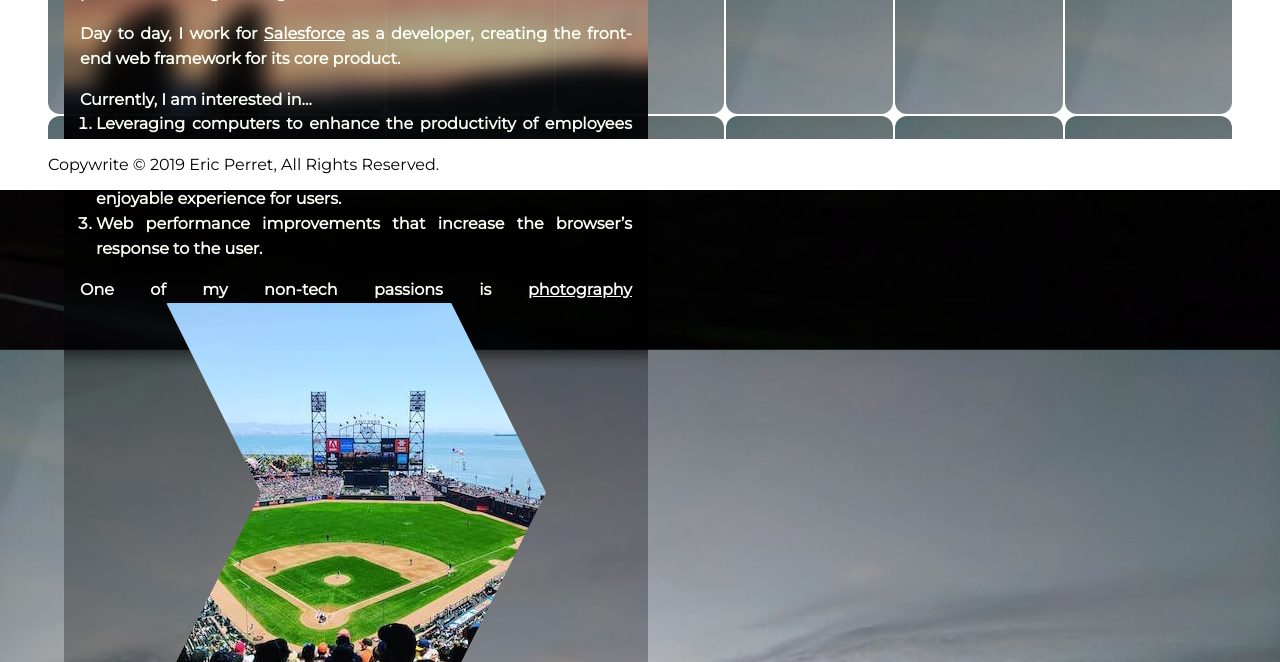
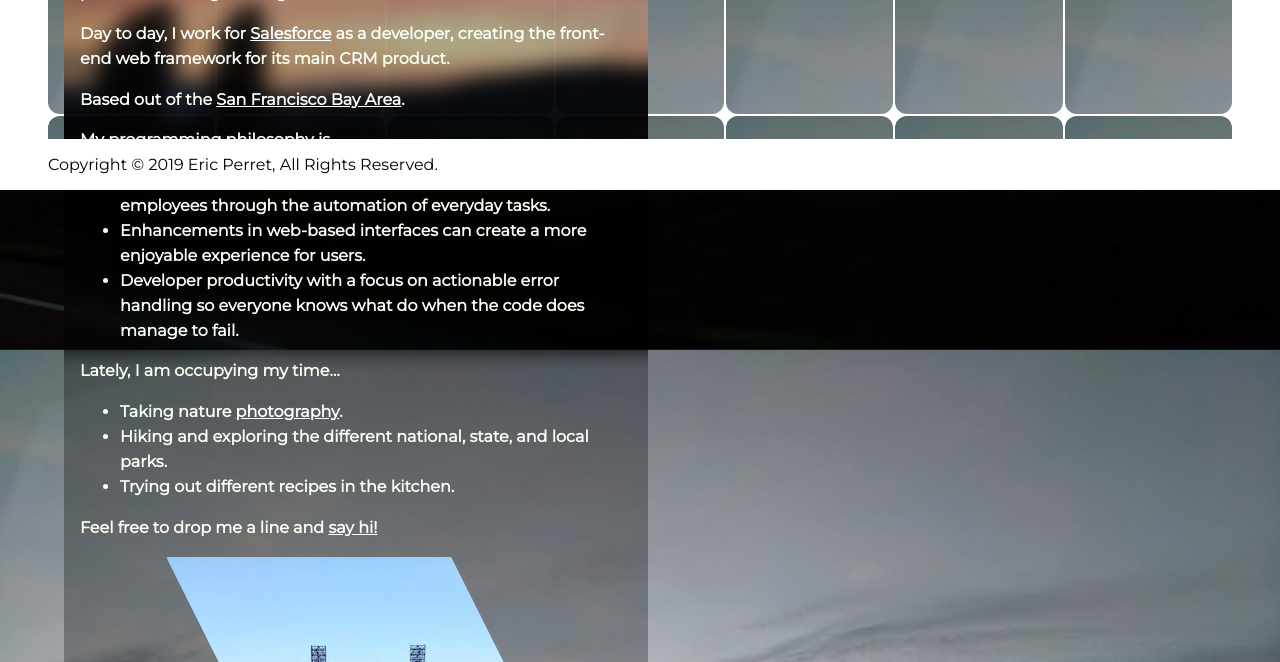
Before and after one commit to humaknlght/ericperretsinfo, a plain HTML site: page src/index.html in a window 1280 px wide. Shown: the part 610-1272 px from the top of the page. Drawn offline with Linux system fonts and the light colour scheme.

Commit message:
Added new text content to help with SEO

```diff
--- a/src/-(Hire_me_for_my_wicked_CSS_skills)-.css
+++ b/src/-(Hire_me_for_my_wicked_CSS_skills)-.css
@@ -115,7 +115,7 @@ button {
     color: #fafff6;
     line-height: 1.55556;
     width: calc(600px - 1em);
-    height: 79rem;
+    height: 90rem;
     position: absolute;
     overflow: hidden;
     border-radius: 2px;
@@ -147,15 +147,10 @@ button {
     pointer-events: auto;
     border-bottom: 0;
     padding: 1rem 1rem .5rem 1rem;
-    text-align: justify;
     position: absolute;
 }
 .content p + p {
     padding-top: 1em
-}
-.content ol {
-    margin-top: 0;
-    padding-left: 1rem
 }
 .tagline {
     font-size: 1.5rem;
@@ -181,6 +176,7 @@ nav {
     text-align: center;
     display: inline-block;
     width: 100%;
+    padding-top: 1rem;
 }
 .insta-photo {
     border-radius: 2px;
@@ -496,7 +492,7 @@ body {
     .content {
         margin-top: 7.5rem;
         width: calc(100% - 1rem);
-        height: 84rem;
+        height: 93rem;
     }
     .title > span {
         font-size: 4rem;
--- a/src/index.html
+++ b/src/index.html
@@ -6,7 +6,7 @@
         <meta name="twitter:card" content="summary" /><meta name="twitter:site" content="@humaknlght" />
         <meta name="twitter:creator" content="@humaknlght" />
         <meta property="og:title" content="Eric Perret&#8217;s Info"/>
-        <meta property="og:description" content="Eric Perret&#8217;s online portfolio detailing information about my work with websites and photography."/>
+        <meta property="og:description" content="Eric Perret works for Salesforce as a full stack developer, creating the front-end web framework for its main CRM product. Artist, Tea Aficionado, Outdoor Enthusiast."/>
         <meta property="og:url" content="https://www.ericperrets.info"/>
         <meta property="og:type" content="profile"/>
         <meta property="og:image" content="https://www.ericperrets.info/img/me2.jpg"/>
@@ -16,14 +16,14 @@
         <meta property="profile:gender" content="male">
         <meta property="profile:username" content="perret.eric">
         <link href="-(Hire_me_for_my_wicked_CSS_skills)-.css" rel="stylesheet" type="text/css" media="screen"/>
-        <meta name="description" content="Eric Perret&#39;s online portfolio detailing information about my work with websites and photography."/>
-        <meta name="keywords" content="Eric, Perret, Eric Perret, Eric, Eric Perret&#39;s.Info, Resume, Web, HTML, User Interface, UI, JavaScript, JS, Java, Developer, Usability, Performance, XHTML, DHTML, CSS, DOJO, ExtJS, AJAX, JAVA Swing, JSP, JSTL, Spring Core, MVC, Tiles, SQL, XML, VB.NET, ASP.NET, SFTP, FTP, WebSphere, PC, Mac, UNIX, IBM Mainframe, photo, photography"/>
+        <meta name="description" content="Eric Perret works for Salesforce as a full stack developer, creating the front-end web framework for its main CRM product. Artist, Tea Aficionado, Outdoor Enthusiast."/>
+        <meta name="keywords" content="Eric, Perret, Eric Perret, Eric, Eric Perret&#39;s.Info, Resume, Web, HTML, User Interface, UI, UX, JavaScript, JS, Java, Developer, Usability, User Experience, Performance, XHTML, DHTML, CSS, Polymer, Angular, AJAX, Spring Core, MVC, SQL, XML, photo, photography"/>
         <meta name="application-name" content="Eric Perret&#8217;s Info online portfolio"/>
         <meta name="msapplication-TileColor" content="#74777e"/>
         <link href="https://fonts.googleapis.com/css?family=Cinzel:900%7CMontserrat&amp;subset=latin" rel="stylesheet">
+        <script defer importance="high" src="does_anyone_actually_see_these_messages.js"></script>
         <link rel="canonical" href="https://www.ericperrets.info/"/>
         <link rel="publisher" href="https://plus.google.com/+ericperret"/>
-        <script defer src="does_anyone_actually_see_these_messages.js"></script>
     </head>
 <body class="fontsLoaded">
 <div class="body">
@@ -53,23 +53,28 @@
     <header><h1 class="font title" title="⠗⠊⠉ ⠏⠑⠗⠗⠑⠞"><span><span class="clip-text" contenteditable="true" spellcheck="false">Eric Perret</span></span></h1></header>
     <div class="font content">
         <main contenteditable="true" spellcheck="false">
-            <div class="meHolder"><a href="#" id="me" contenteditable="false"><img width="200" height="200" class="me" src="img/me.jpg" alt="Portrait of Eric Perret (Me)"/></a></div>
+            <div class="meHolder"><a href="#" id="me" contenteditable="false"><img width="200" height="200" class="me" src="img/perret.jpg" alt="Portrait of Eric Perret (Me)" title="Portrait of Eric Perret (Me)"/></a></div>
             <p class="tagline">Programmer<br/>Artist<br/>Tea Aficionado<br/>Outdoor Enthusiast.</p>
             <p>For the past <time datetime="2000">18 years</time>, I have been building <b>Web Applications</b> in some fashion or another from <b>UX</b>/<b>Accessibility</b> to <b>full-stack dev</b> to <b>performance engineering.</b></p>
-            <p>Day to day, I work for <a contenteditable="false" href="https://www.salesforce.com">Salesforce</a> as a developer, creating the front-end web framework for its core product.</p>
-            <p>Currently, I am interested in&hellip;</p>
-            <ol>
+            <p>Day to day, I work for <a contenteditable="false" href="https://www.salesforce.com">Salesforce</a> as a developer, creating the front-end web framework for its main CRM product.</p>
+            <p>Based out of the <a contenteditable="false" href="https://goo.gl/maps/mPQSeoEmtm12">San Francisco Bay Area</a>.</p>
+            <p>My programming philosophy is&hellip;</p>
+            <ul>
                 <li>Leveraging computers to enhance the productivity of employees through the automation of everyday tasks.</li>
-                <li>Improvements in web-based interfaces can create a more enjoyable experience for users.</li>
-                <li>Web performance improvements that increase the browser&rsquo;s response to the user.</li>
-            </ol>
-            <p>One of my non-tech passions is <a contenteditable="false" href="https://500px.com/ericahperret">photography</a>
-                <span class="insta-wrapper"><a contenteditable="false" href="https://www.instagram.com/p/BWvcFx-B9jW/"><img width="380" height="380" class="insta-photo" src="img/bball.jpg" alt="Thank you @salesforce #autohash #SanFrancisco #UnitedStates #California #stadium #competition #baseball #athlete #audience #crowd #group #spectator #outfit #people #ball #uniform #enthusiasm #soccer #pitcher #game" /></a></span>
+                <li>Enhancements in web-based interfaces can create a more enjoyable experience for users.</li>
+                <li>Developer productivity with a focus on actionable error handling so everyone knows what do when the code does manage to fail.</li>
+            </ul>
+            <p>Lately, I am occupying my time&hellip;</p>
+            <ul>
+                <li>Taking nature <a contenteditable="false" href="https://500px.com/ericahperret">photography</a>.</li>
+                <li>Hiking and exploring the different national, state, and local parks.</li>
+                <li>Trying out different recipes in the kitchen.</li>
+            </ul>
+            <p>Feel free to drop me a line and <a contenteditable="false" href="mailto:contact@ericperrets.info?subject=Hi!&body=Just%20wanted%20to%20say%20hi%20and%20tell%20you%20how%20awesome%20your%20website%20is.">say hi!</a><span class="insta-wrapper"><a contenteditable="false" href="https://www.instagram.com/p/BWvcFx-B9jW/"><img width="380" height="380" class="insta-photo" importance="low" src="img/bball.jpg" alt="Thank you @salesforce #autohash #SanFrancisco #UnitedStates #California #stadium #competition #baseball #athlete #audience #crowd #group #spectator #outfit #people #ball #uniform #enthusiasm #soccer #pitcher #game" /></a></span>
             </p>
-            <p>Based in the <a contenteditable="false" href="https://goo.gl/maps/mPQSeoEmtm12">San Francisco Bay Area</a>, where I spend an awful lot of time hiking around different national, state, and local parks.</p>
         </main>
     </div>
-    <footer><div>Copywrite &copy; 2019 Eric Perret, All Rights Reserved.</div></footer>
+    <footer><div>Copyright &copy; 2019 Eric Perret, All Rights Reserved.</div></footer>
 </div>
 <div class="backgroundWrapper">
     <div class="grid background" role="presentation"></div>
@@ -80,7 +85,7 @@
     "@type": "Person",
     "name": "Eric Perret",
     "url": "https://www.ericperrets.info/",
-    "image": "https://www.ericperrets.info/img/me2.jpg",
+    "image": "https://www.ericperrets.info/img/perret2.jpg",
     "sameAs": [
         "https://www.linkedin.com/in/ericperret",
         "https://twitter.com/humaknlght",
```
Also changed, not shown: src/resume/index.html (+5 -7 lines), src/img/perret.jpg (renamed from src/img/me.jpg), src/img/perret2.jpg (renamed from src/img/me2.jpg), src/resume/.css.
